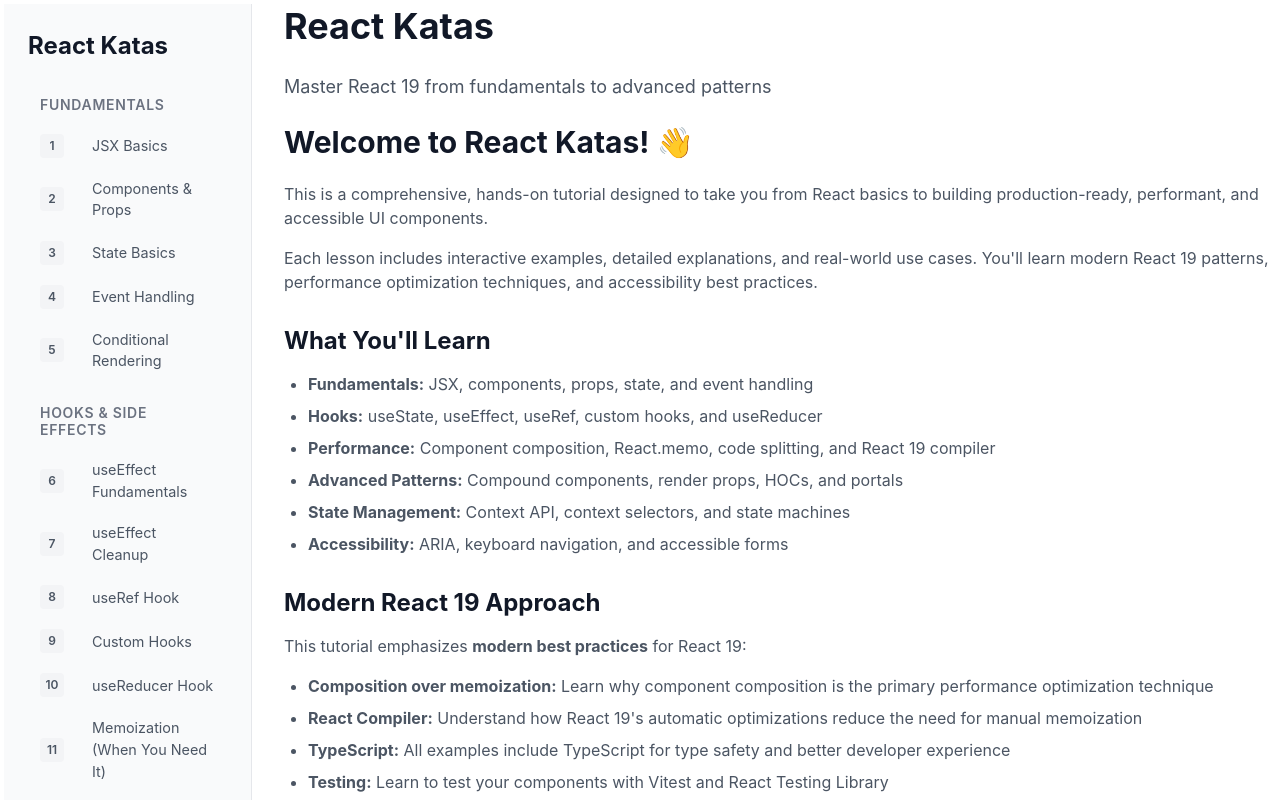
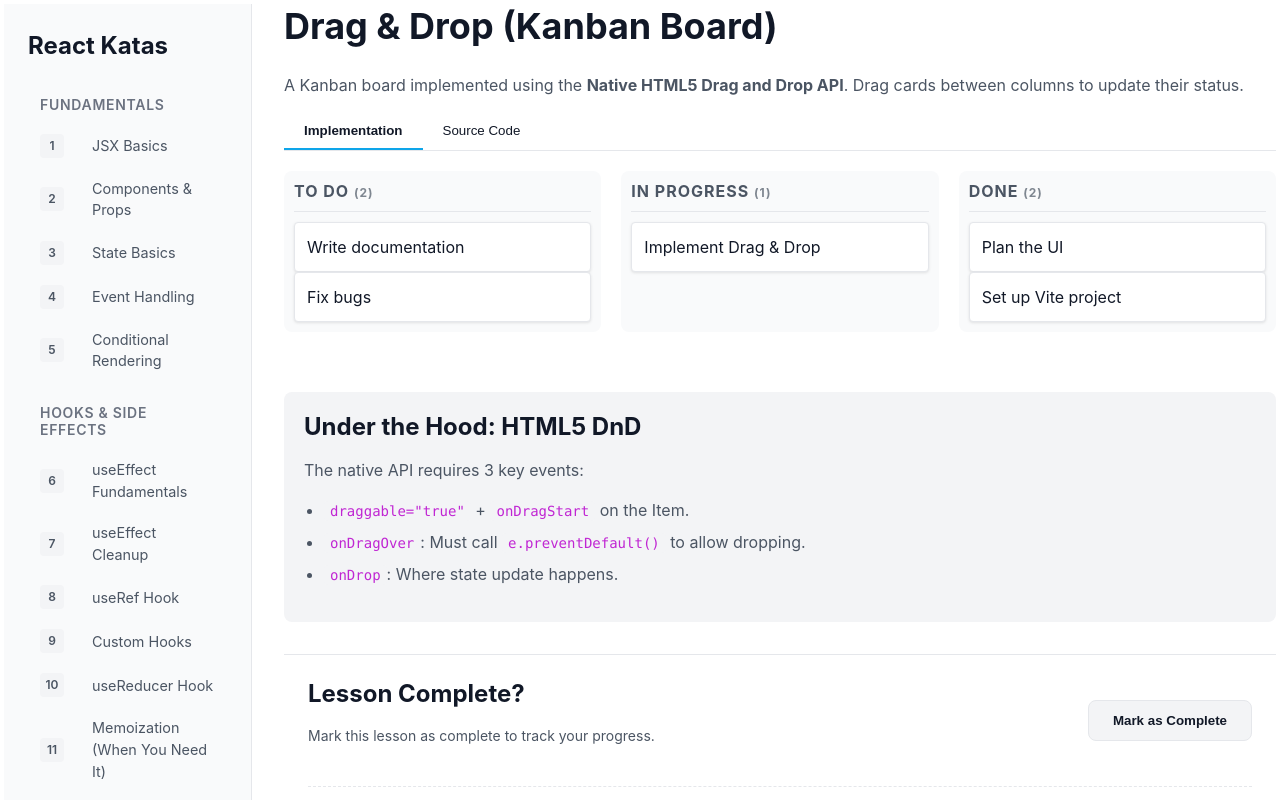
Before and after one commit to rajeshpillai/react-katas, a React (Vite) app: page /lessons/drag-and-drop in a window 1280 px wide. Shown: the top 800 px of the page. Built offline with nearby package versions, Linux system fonts and the light colour scheme.

Commit message:
Machine Coding: Drag and Drop

```diff
--- /dev/null
+++ b/src/lessons/07-machine-coding/DragAndDrop.tsx
@@ -0,0 +1,220 @@
+import React, { useState, DragEvent } from 'react'
+// @ts-ignore
+import sourceCode from './DragAndDrop.tsx?raw'
+
+// --- Types ---
+type Status = 'todo' | 'doing' | 'done'
+
+interface Task {
+    id: string
+    content: string
+    status: Status
+}
+
+// --- Initial Data ---
+const INITIAL_TASKS: Task[] = [
+    { id: '1', content: 'Plan the UI', status: 'done' },
+    { id: '2', content: 'Set up Vite project', status: 'done' },
+    { id: '3', content: 'Implement Drag & Drop', status: 'doing' },
+    { id: '4', content: 'Write documentation', status: 'todo' },
+    { id: '5', content: 'Fix bugs', status: 'todo' },
+]
+
+// --- Components ---
+
+export default function DragAndDrop() {
+    const [tasks, setTasks] = useState<Task[]>(INITIAL_TASKS)
+    const [activeTab, setActiveTab] = useState<'demo' | 'code'>('demo')
+    const [draggedTaskId, setDraggedTaskId] = useState<string | null>(null)
+
+    // --- DnD Handlers ---
+
+    // 1. Started dragging a card
+    const handleDragStart = (e: DragEvent<HTMLDivElement>, taskId: string) => {
+        setDraggedTaskId(taskId)
+        // Required for Firefox
+        e.dataTransfer.setData('text/plain', taskId)
+        e.dataTransfer.effectAllowed = 'move'
+    }
+
+    // 2. Dragging over a drop zone (column)
+    const handleDragOver = (e: DragEvent<HTMLDivElement>) => {
+        // Essential: Prevent default to allow dropping
+        e.preventDefault()
+    }
+
+    // 3. Dropped into a column
+    const handleDrop = (e: DragEvent<HTMLDivElement>, targetStatus: Status) => {
+        e.preventDefault()
+
+        if (draggedTaskId) {
+            setTasks(prev => prev.map(t =>
+                t.id === draggedTaskId ? { ...t, status: targetStatus } : t
+            ))
+            setDraggedTaskId(null)
+        }
+    }
+
+    // Filter tasks for each column
+    const todoTasks = tasks.filter(t => t.status === 'todo')
+    const doingTasks = tasks.filter(t => t.status === 'doing')
+    const doneTasks = tasks.filter(t => t.status === 'done')
+
+    return (
+        <div>
+            <h1>Drag & Drop (Kanban Board)</h1>
+            <p>
+                A Kanban board implemented using the <strong>Native HTML5 Drag and Drop API</strong>.
+                Drag cards between columns to update their status.
+            </p>
+
+            <div style={{ marginBottom: 20, borderBottom: '1px solid var(--border-color)' }}>
+                <button onClick={() => setActiveTab('demo')} style={getTabStyle(activeTab === 'demo')}>Implementation</button>
+                <button onClick={() => setActiveTab('code')} style={getTabStyle(activeTab === 'code')}>Source Code</button>
+            </div>
+
+            {activeTab === 'demo' ? (
+                <>
+                    <div style={{
+                        display: 'flex',
+                        gap: '20px',
+                        overflowX: 'auto',
+                        paddingBottom: '20px'
+                    }}>
+                        <Column
+                            title="To Do"
+                            status="todo"
+                            tasks={todoTasks}
+                            onDragOver={handleDragOver}
+                            onDrop={handleDrop}
+                            onDragStart={handleDragStart}
+                        />
+                        <Column
+                            title="In Progress"
+                            status="doing"
+                            tasks={doingTasks}
+                            onDragOver={handleDragOver}
+                            onDrop={handleDrop}
+                            onDragStart={handleDragStart}
+                        />
+                        <Column
+                            title="Done"
+                            status="done"
+                            tasks={doneTasks}
+                            onDragOver={handleDragOver}
+                            onDrop={handleDrop}
+                            onDragStart={handleDragStart}
+                        />
+                    </div>
+
+                    <div style={{ marginTop: 40, padding: 20, background: 'var(--bg-tertiary)', borderRadius: 8 }}>
+                        <h3>Under the Hood: HTML5 DnD</h3>
+                        <p>The native API requires 3 key events:</p>
+                        <ul style={{ paddingLeft: 20 }}>
+                            <li><code>draggable="true"</code> + <code>onDragStart</code> on the Item.</li>
+                            <li><code>onDragOver</code>: Must call <code>e.preventDefault()</code> to allow dropping.</li>
+                            <li><code>onDrop</code>: Where state update happens.</li>
+                        </ul>
+                    </div>
+                </>
+            ) : (
+                <pre style={{ padding: 20, background: 'var(--bg-secondary)', borderRadius: 8, overflow: 'auto', fontSize: 14 }}>
+                    <code>{sourceCode}</code>
+                </pre>
+            )}
+        </div>
+    )
+}
+
+// --- Sub-Components ---
+
+interface ColumnProps {
+    title: string
+    status: Status
+    tasks: Task[]
+    onDragOver: (e: DragEvent<HTMLDivElement>) => void
+    onDrop: (e: DragEvent<HTMLDivElement>, status: Status) => void
+    onDragStart: (e: DragEvent<HTMLDivElement>, id: string) => void
+}
+
+const Column = ({ title, status, tasks, onDragOver, onDrop, onDragStart }: ColumnProps) => {
+    return (
+        <div
+            onDragOver={onDragOver}
+            onDrop={(e) => onDrop(e, status)}
+            style={{
+                flex: 1,
+                minWidth: 250,
+                background: 'var(--bg-secondary)',
+                borderRadius: 8,
+                padding: 10,
+                display: 'flex',
+                flexDirection: 'column',
+                gap: 10
+            }}
+        >
+            <h3 style={{
+                margin: 0,
+                paddingBottom: 10,
+                borderBottom: '1px solid var(--border-color)',
+                fontSize: 16,
+                textTransform: 'uppercase',
+                letterSpacing: 1,
+                color: 'var(--text-secondary)'
+            }}>
+                {title} <span style={{ fontSize: 12, opacity: 0.7 }}>({tasks.length})</span>
+            </h3>
+
+            <div style={{ flex: 1, minHeight: 100 }}>
+                {tasks.map(task => (
+                    <Card key={task.id} task={task} onDragStart={onDragStart} />
+                ))}
+                {tasks.length === 0 && (
+                    <div style={{
+                        height: '100%',
+                        display: 'flex',
+                        alignItems: 'center',
+                        justifyContent: 'center',
+                        color: 'var(--text-tertiary)',
+                        fontSize: 14,
+                        fontStyle: 'italic'
+                    }}>
+                        Drop here
+                    </div>
+                )}
+            </div>
+        </div>
+    )
+}
+
+const Card = ({ task, onDragStart }: { task: Task, onDragStart: (e: DragEvent<HTMLDivElement>, id: string) => void }) => {
+    return (
+        <div
+            draggable
+            onDragStart={(e) => onDragStart(e, task.id)}
+            style={{
+                background: 'var(--bg-primary)',
+                padding: '12px',
+                borderRadius: 4,
+                boxShadow: '0 1px 3px rgba(0,0,0,0.1)',
+                cursor: 'grab',
+                border: '1px solid var(--border-color)'
+            }}
+        >
+            {task.content}
+        </div>
+    )
+}
+
+// Helper for tab styles
+function getTabStyle(isActive: boolean): React.CSSProperties {
+    return {
+        padding: '10px 20px',
+        background: 'transparent',
+        border: 'none',
+        borderBottom: isActive ? '2px solid var(--color-primary-500)' : '2px solid transparent',
+        cursor: 'pointer',
+        fontWeight: isActive ? 'bold' : 'normal',
+        color: 'var(--text-primary)'
+    }
+}
--- a/src/router/routes.ts
+++ b/src/router/routes.ts
@@ -55,6 +55,16 @@
         path: '/lessons/toast-system',
         component: lazy(() => import('@lessons/07-machine-coding/ToastSystem')),
         documentPath: '/lessons/07-machine-coding/03-toast-system.md',
+    },
+    {
+        id: 'drag-and-drop',
+        title: 'Drag & Drop (Kanban)',
+        description: 'Native HTML5 Drag and Drop API',
+        section: SECTIONS.MACHINE_CODING,
+        order: 34,
+        path: '/lessons/drag-and-drop',
+        component: lazy(() => import('@lessons/07-machine-coding/DragAndDrop')),
+        documentPath: '/lessons/07-machine-coding/04-drag-drop.md',
     },
 
     // Section 1: Fundamentals
```
Also changed, not shown: 1 other file (tests, documents, lock files or other folders).
